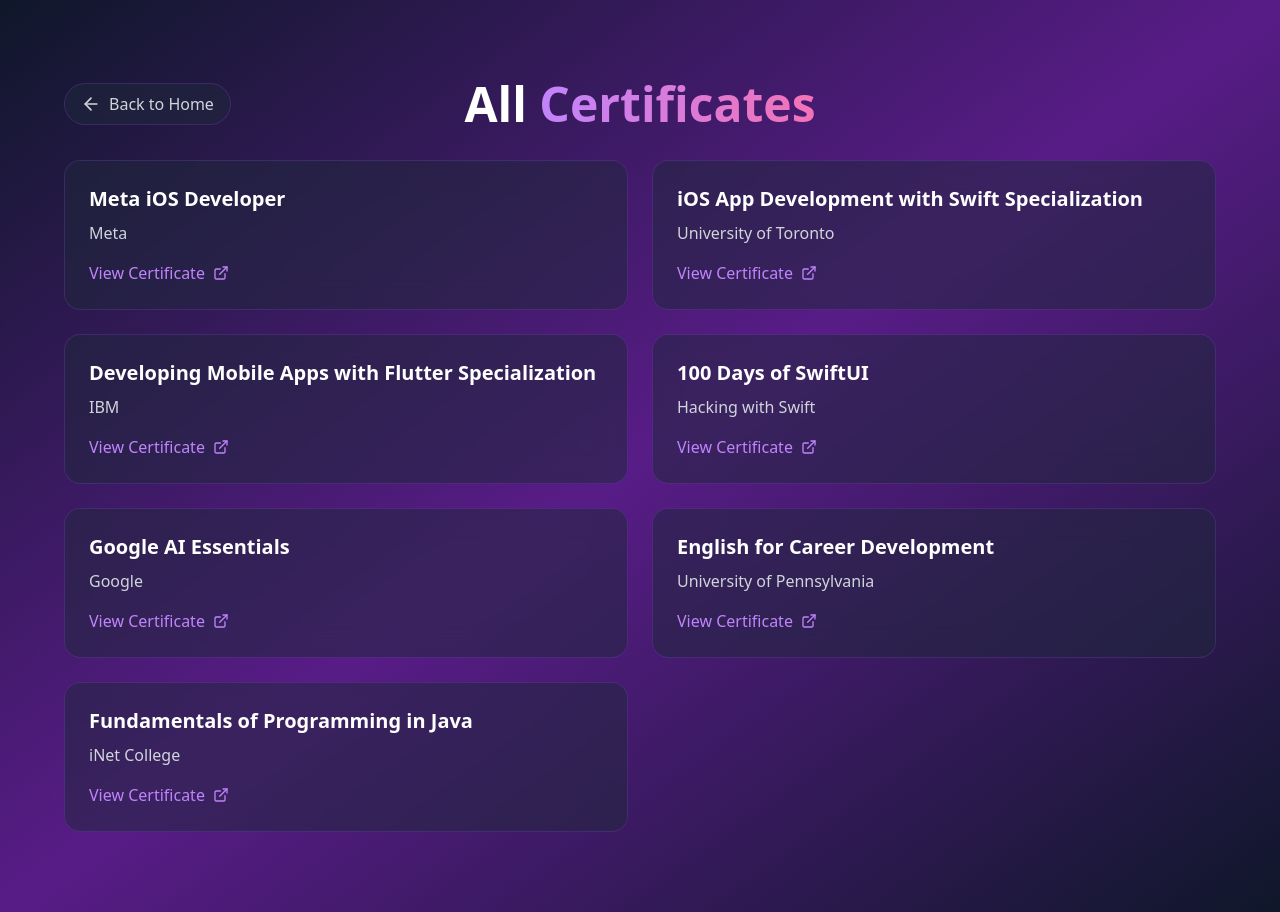
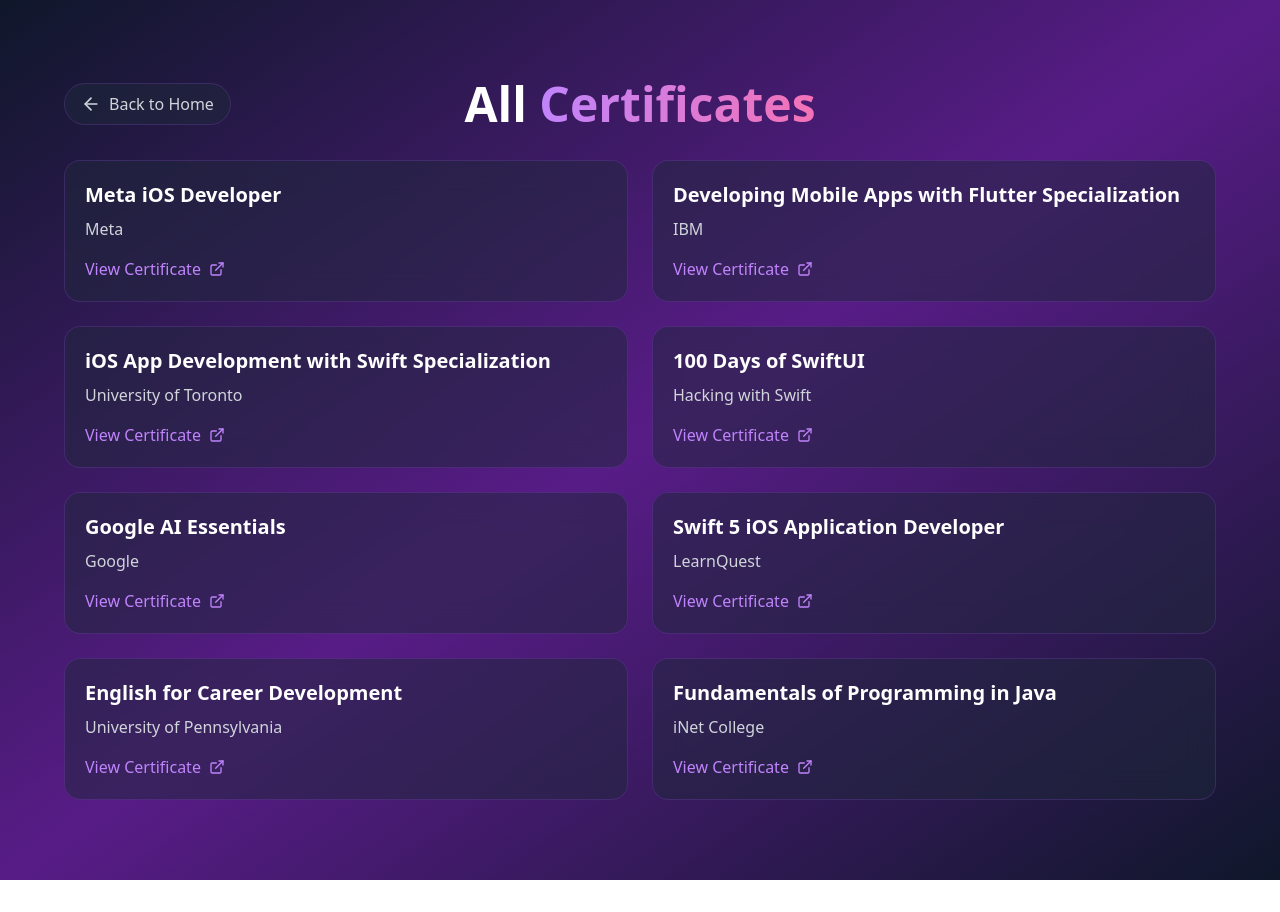
Before and after one commit to soemintheinsmt6/portfolio, a React (Vite) app: page /certificates in a window 1280 px wide. After the commit the page ends 880 px from the top, so only its background shows below. Built offline with nearby package versions, Linux system fonts and the light colour scheme; no server answers.

Commit message:
Add new certificate

```diff
--- a/src/components/CertificatesPage.jsx
+++ b/src/components/CertificatesPage.jsx
@@ -46,8 +46,8 @@
                 initial={{ opacity: 0, y: 12 }}
                 animate={{ opacity: 1, y: 0 }}
                 transition={{ delay: idx * 0.18, duration: 0.3 }}
-                whileHover={{ scale: 1.03 }}
-                className={theme.classes.card + ' p-6'}
+                whileHover={{ scale: 1.02 }}
+                className={theme.classes.card + ' p-5'}
               >
                 <h3 className={`text-xl font-semibold mb-2 ${theme.colors.text.primary}`}>{cert.title}</h3>
                 <p className={`${theme.colors.text.secondary} mb-4`}>{cert.issuer}</p>
--- a/src/core/theme/themes.js
+++ b/src/core/theme/themes.js
@@ -159,7 +159,7 @@
       buttonPrimary: 'bg-gray-900 hover:bg-gray-800 text-white',
       buttonGradient: 'bg-gradient-to-r from-gray-800 to-gray-900 text-white',
       navBorder: 'border-b border-gray-200',
-      activeNav: 'text-gray-900',
+      activeNav: 'text-blue-500',
     },
   },
 };
--- a/src/data/certificates.js
+++ b/src/data/certificates.js
@@ -2,10 +2,11 @@
 
 const CERTIFICATES = [
   { id: 'meta-ios-developer', title: 'Meta iOS Developer', issuer: 'Meta', link: 'https://www.coursera.org/account/accomplishments/specialization/certificate/9308STQFF3B4' },
+  { id: 'ibm-developing-mobile-apps-with-flutter', title: 'Developing Mobile Apps with Flutter Specialization', issuer: 'IBM', link: 'https://www.coursera.org/account/accomplishments/specialization/certificate/RZ1V8Z7396QA' },
   { id: 'uoft-ios-app-development-with-swift', title: 'iOS App Development with Swift Specialization', issuer: 'University of Toronto', link: 'https://www.coursera.org/account/accomplishments/specialization/certificate/H19JF120GVL2' },
-  { id: 'ibm-developing-mobile-apps-with-flutter', title: 'Developing Mobile Apps with Flutter Specialization', issuer: 'IBM', link: 'https://www.coursera.org/account/accomplishments/specialization/certificate/RZ1V8Z7396QA' },
   { id: 'hws-100-days-of-swiftui', title: '100 Days of SwiftUI', issuer: 'Hacking with Swift', link: 'https://drive.google.com/file/d/1t14jewTaNRlRKEuF4wTSdTtfNuyUkG8P/view?usp=sharing' },
   { id: 'google-ai-essentials', title: 'Google AI Essentials', issuer: 'Google', link: 'https://www.coursera.org/account/accomplishments/specialization/certificate/E08ZWTCCOYFQ' },
+  {id: 'swift-5-ios-application-developer', title: 'Swift 5 iOS Application Developer', issuer: 'LearnQuest', link: 'https://www.coursera.org/account/accomplishments/specialization/certificate/TN2RCLFP1QR2' },
   { id: 'upenn-english-for-career-development', title: 'English for Career Development', issuer: 'University of Pennsylvania', link: 'https://www.coursera.org/account/accomplishments/certificate/9MAZGM9FKHOO' },
   {id: 'java-inet', title: 'Fundamentals of Programming in Java', issuer: 'iNet College', link: 'https://drive.google.com/file/d/12hfDsqPfmt9n5of-7PlIhV3mX58xdvek/view?usp=sharing' }
 ];
```
